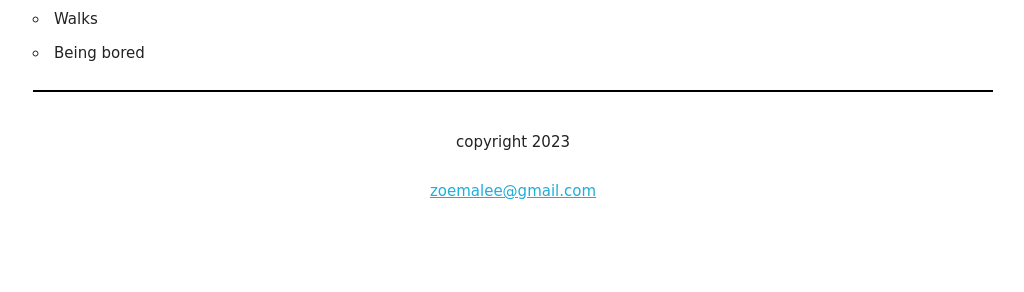
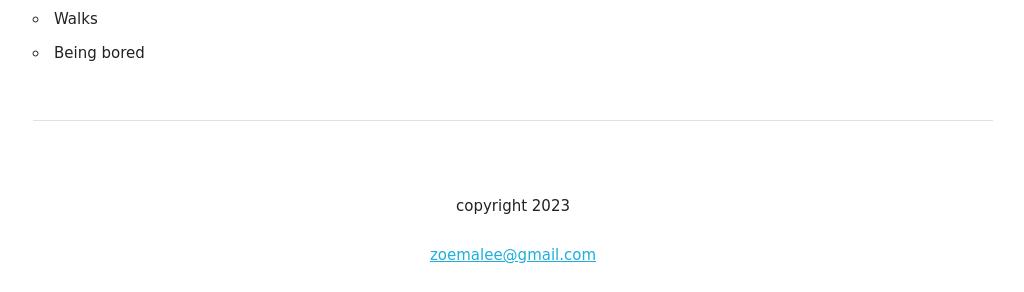
Before and after one commit to zoemalee/zoemalee.github.io, a plain HTML site: page index.html in a window 1280 px wide. Shown: the part 1241-1533 px from the top of the page, without its empty margins (127-1151 px from the left). Before the commit the page ends 1469 px from the top, so only its background shows below. Drawn offline with Linux system fonts and the light colour scheme; a web font is replaced by a local one.

Commit message:
Update styesheet.css

```diff
--- a/css/styesheet.css
+++ b/css/styesheet.css
@@ -47,13 +47,6 @@ h6 {
     color: rgb(168, 168, 168);
 }
 
-hr {
-    clear: both;
-    margin: 0;
-    background-color: rgb(0, 0, 0);
-    height: 2px;
-    border: 0;
-}
 
 
 body {
```
